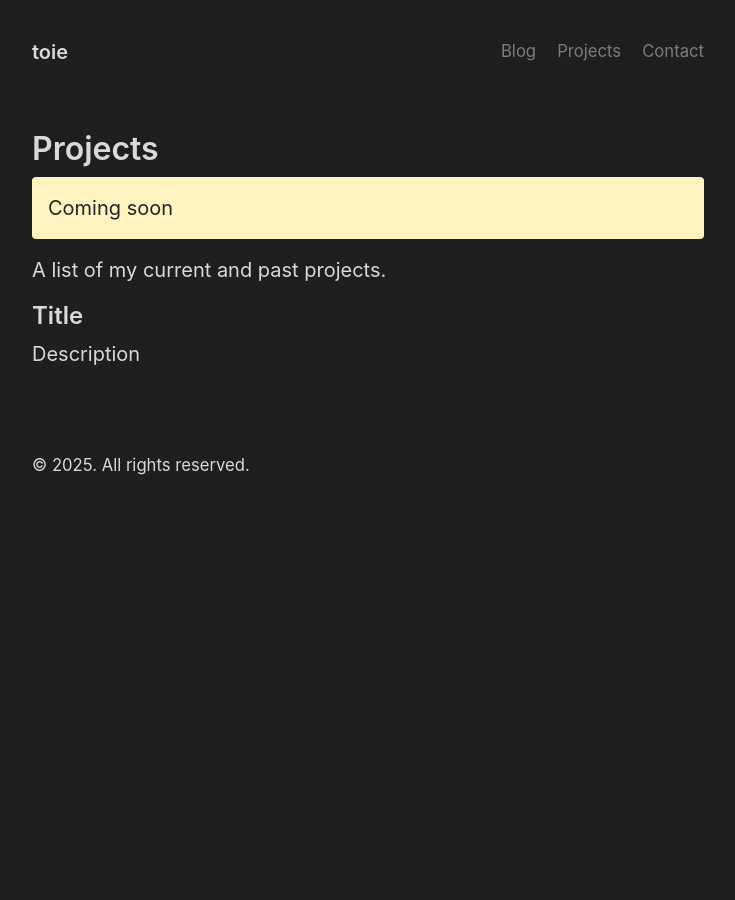
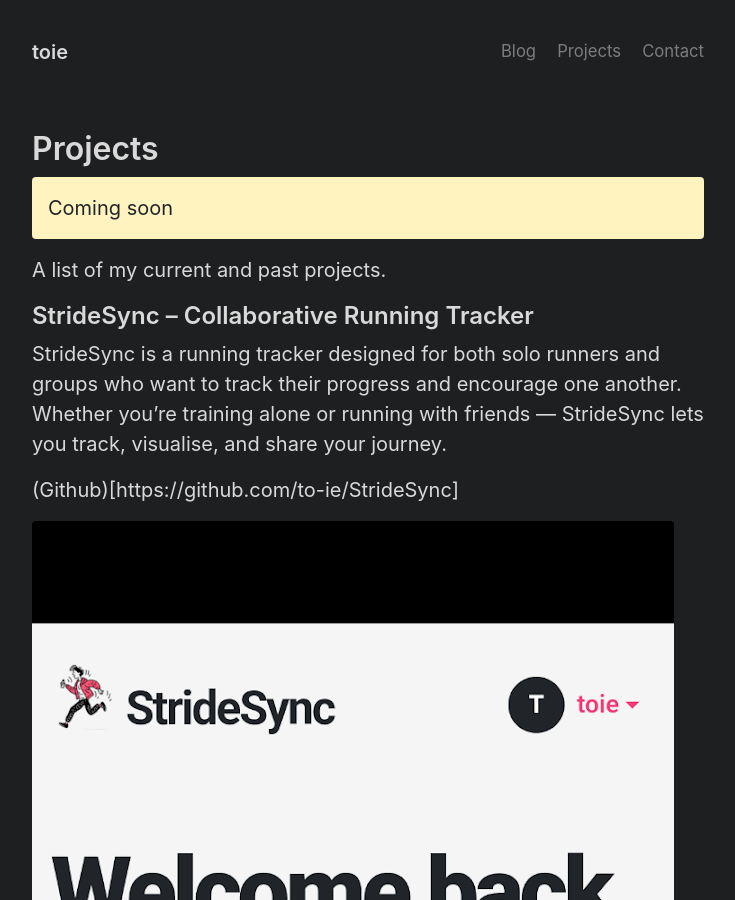
Before and after one commit to to-ie/to-ie.github.io, a Jekyll site: the page built from projects.md, in a window 1280 px wide and 900 px high. Shown: the whole window, without its empty margins (272-1007 px from the left). Built offline with Jekyll 4.4.1, drawn with Linux system fonts in a browser that asks for light colours.

Commit message:
blog post

```diff
--- a/projects.md
+++ b/projects.md
@@ -9,5 +9,13 @@
 
 A list of my current and past projects.
 
-## Title
-Description
+## StrideSync – Collaborative Running Tracker
+StrideSync is a running tracker designed for both solo runners and groups who want to track their progress and encourage one another. Whether you're training alone or running with friends — StrideSync lets you track, visualise, and share your journey.
+
+(Github)[https://github.com/to-ie/StrideSync]
+
+![stride sync](/img/blog-posts/stridesync.png)
+
+
+
+##
```
Also changed, not shown: img/blog-posts/stridesync.png (added).
